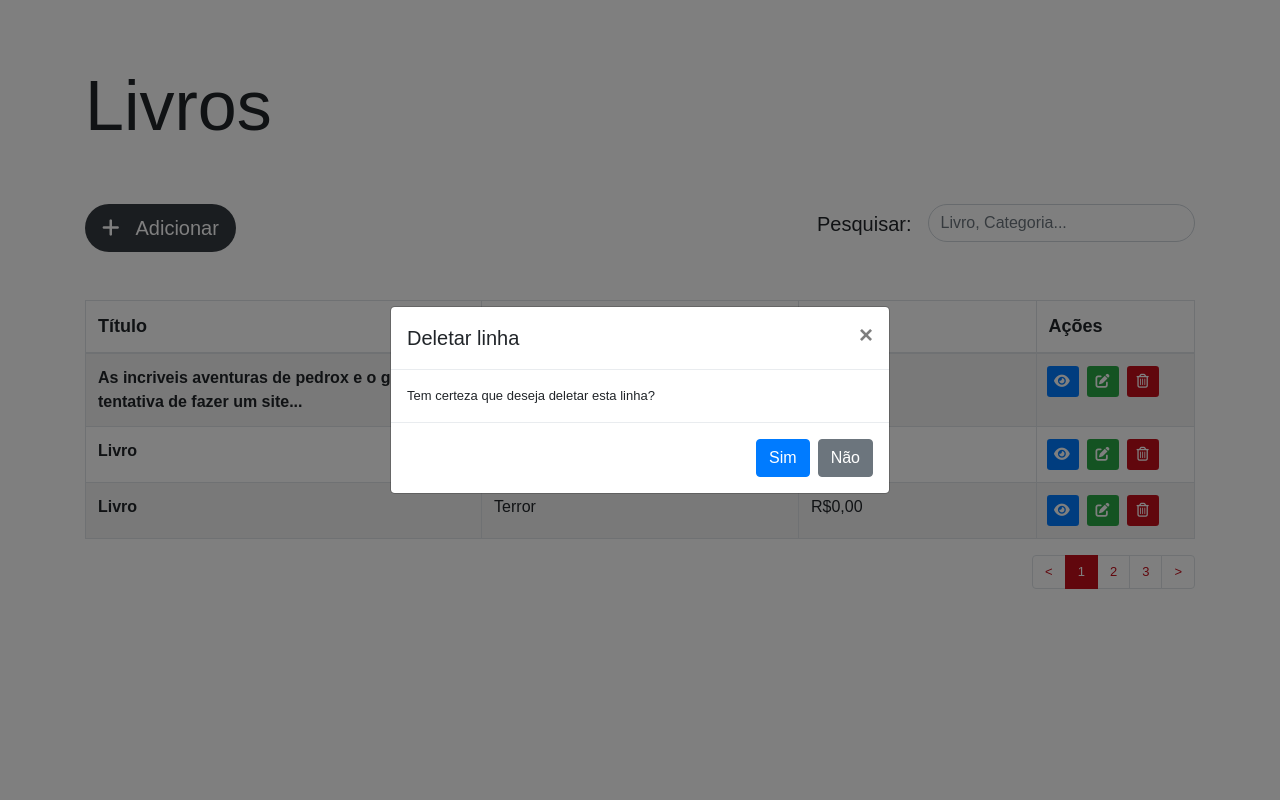
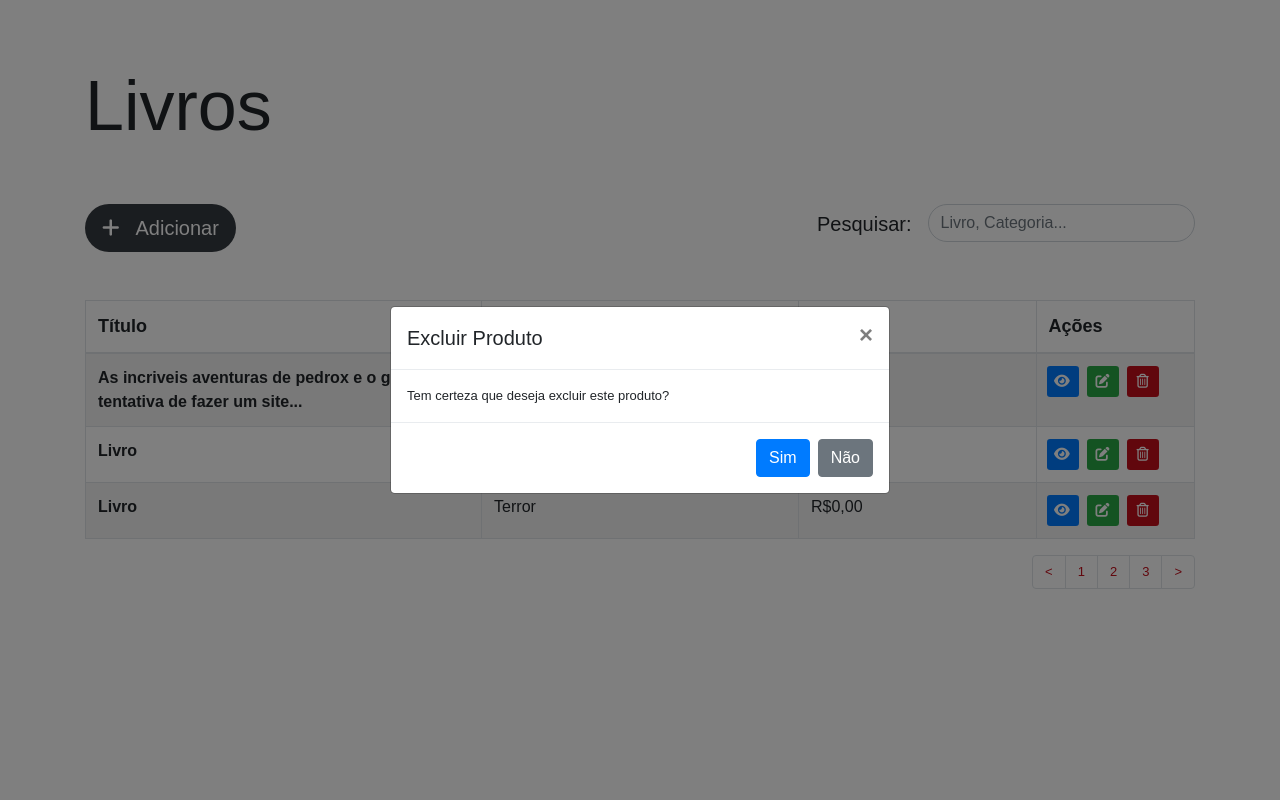
Before and after one commit to HenriqueAurelio/Trainee-Grupo-3, a PHP site: page /html/indexcrud.html in a window 1280 px wide, after a click that opens the changed part. Run offline with PHP 8.4, Linux system fonts and the light colour scheme; some libraries are stand-ins or nearby versions; some web fonts are replaced.

Commit message:
Mudado o nome de linha para produto, retirado hover dos botoes de paginacao, adicionado javascript para deixar o numero da pagina como ativo (em desenvolvimento)

```diff
--- a/assets/css/styles.css
+++ b/assets/css/styles.css
@@ -107,8 +107,8 @@
 }
 
 .pagination-crud-buttons:hover{
-    background-color: #c20e1a !important;
-    color: white !important;
+    background-color: white !important;
+    color: #c20e1a !important;
 }
 
 @media (max-width: 1200px){
--- /dev/null
+++ b/assets/js/scripts.js
@@ -0,0 +1,9 @@
+function activeBtn() {
+
+	var x = document.getElementsByClassName("activation-crud-buttons");
+	if (x.className === "page-item activation-crud-buttons"){
+		x.className += "active";
+	} else{
+		x.className = "page-item activation-crud-buttons";
+	}
+}
--- a/html/indexcrud.html
+++ b/html/indexcrud.html
@@ -63,33 +63,34 @@
                 <div class="modal-dialog modal-dialog-centered" role="document">
                   <div class="modal-content">
                     <div class="modal-header">
-                      <h5 class="modal-title" id="exampleModalLongTitle">Deletar linha</h5>
+                      <h5 class="modal-title" id="exampleModalLongTitle">Excluir Produto</h5>
                       <button type="button" class="close" data-dismiss="modal" aria-label="Close">
                         <span aria-hidden="true">&times;</span>
                       </button>
                     </div>
                     <div class="modal-body">
-                      Tem certeza que deseja deletar esta linha?
+                      Tem certeza que deseja excluir este produto?
                     </div>
                     <div class="modal-footer">
-                      <button type="button" class="btn btn-primary newbox-crud">Sim</button>
-                      <button type="button" class="btn btn-secondary newbox-crud" data-dismiss="modal">Não</button>
+                      <button type="button" class="btn btn-primary">Sim</button>
+                      <button type="button" class="btn btn-secondary" data-dismiss="modal">Não</button>
                     </div>
                   </div>
                 </div>
               </div>
             <nav aria-label="pagination-crud">
                 <ul class="pagination justify-content-end" id="paginacao-crud-responsive">
-                  <li class="page-item"><a class="page-link pagination-crud-buttons newbox-crud" href="#"><</a></li>
-                  <li class="page-item active"><a class="page-link pagination-crud-buttons newbox-crud" href="#">1</a></li>
-                  <li class="page-item"><a class="page-link pagination-crud-buttons newbox-crud" href="#">2</a></li>
-                  <li class="page-item"><a class="page-link pagination-crud-buttons newbox-crud" href="#">3</a></li>
-                  <li class="page-item"><a class="page-link pagination-crud-buttons newbox-crud" href="#">></a></li>
+                  <li class="page-item activation-crud-buttons" onclick="activeBtn()"><a class="page-link pagination-crud-buttons newbox-crud" href="#"><</a></li>
+                  <li class="page-item activation-crud-buttons" onclick="activeBtn()"><a class="page-link pagination-crud-buttons newbox-crud" href="#">1</a></li>
+                  <li class="page-item activation-crud-buttons" onclick="activeBtn()"><a class="page-link pagination-crud-buttons newbox-crud" href="#">2</a></li>
+                  <li class="page-item activation-crud-buttons" onclick="activeBtn()"><a class="page-link pagination-crud-buttons newbox-crud" href="#">3</a></li>
+                  <li class="page-item activation-crud-buttons" onclick="activeBtn()"><a class="page-link pagination-crud-buttons newbox-crud" href="#">></a></li>
                 </ul>
               </nav>
         </div>
 
 
+        <script type="text/javascript" src="../assets/js/scripts.js"></script>
         <script src="https://code.jquery.com/jquery-3.2.1.slim.min.js" integrity="sha384-KJ3o2DKtIkvYIK3UENzmM7KCkRr/rE9/Qpg6aAZGJwFDMVNA/GpGFF93hXpG5KkN" crossorigin="anonymous"></script>
         <script src="https://cdnjs.cloudflare.com/ajax/libs/popper.js/1.12.9/umd/popper.min.js" integrity="sha384-ApNbgh9B+Y1QKtv3Rn7W3mgPxhU9K/ScQsAP7hUibX39j7fakFPskvXusvfa0b4Q" crossorigin="anonymous"></script>
         <script src="https://maxcdn.bootstrapcdn.com/bootstrap/4.0.0/js/bootstrap.min.js" integrity="sha384-JZR6Spejh4U02d8jOt6vLEHfe/JQGiRRSQQxSfFWpi1MquVdAyjUar5+76PVCmYl" crossorigin="anonymous"></script>
```
